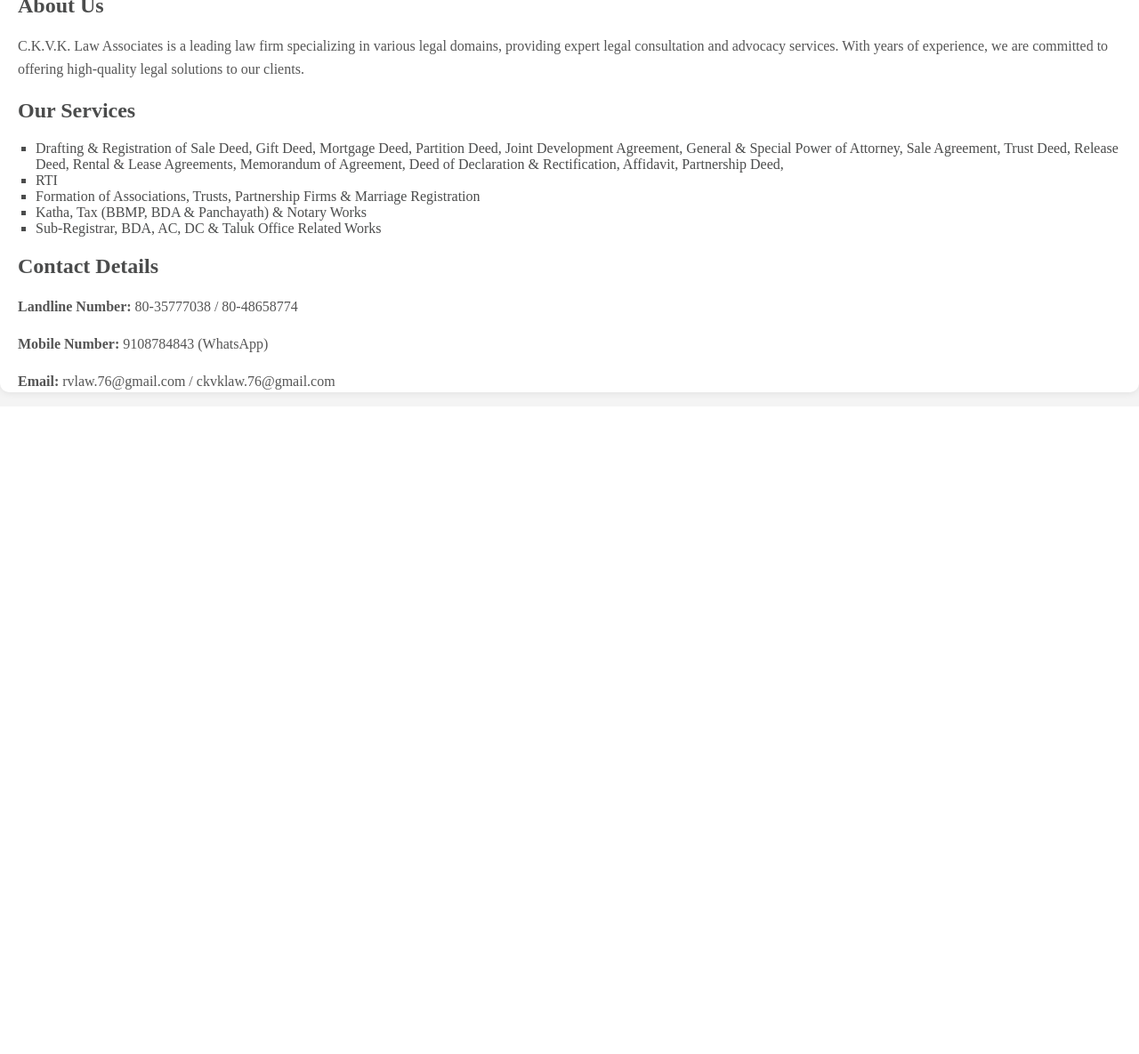
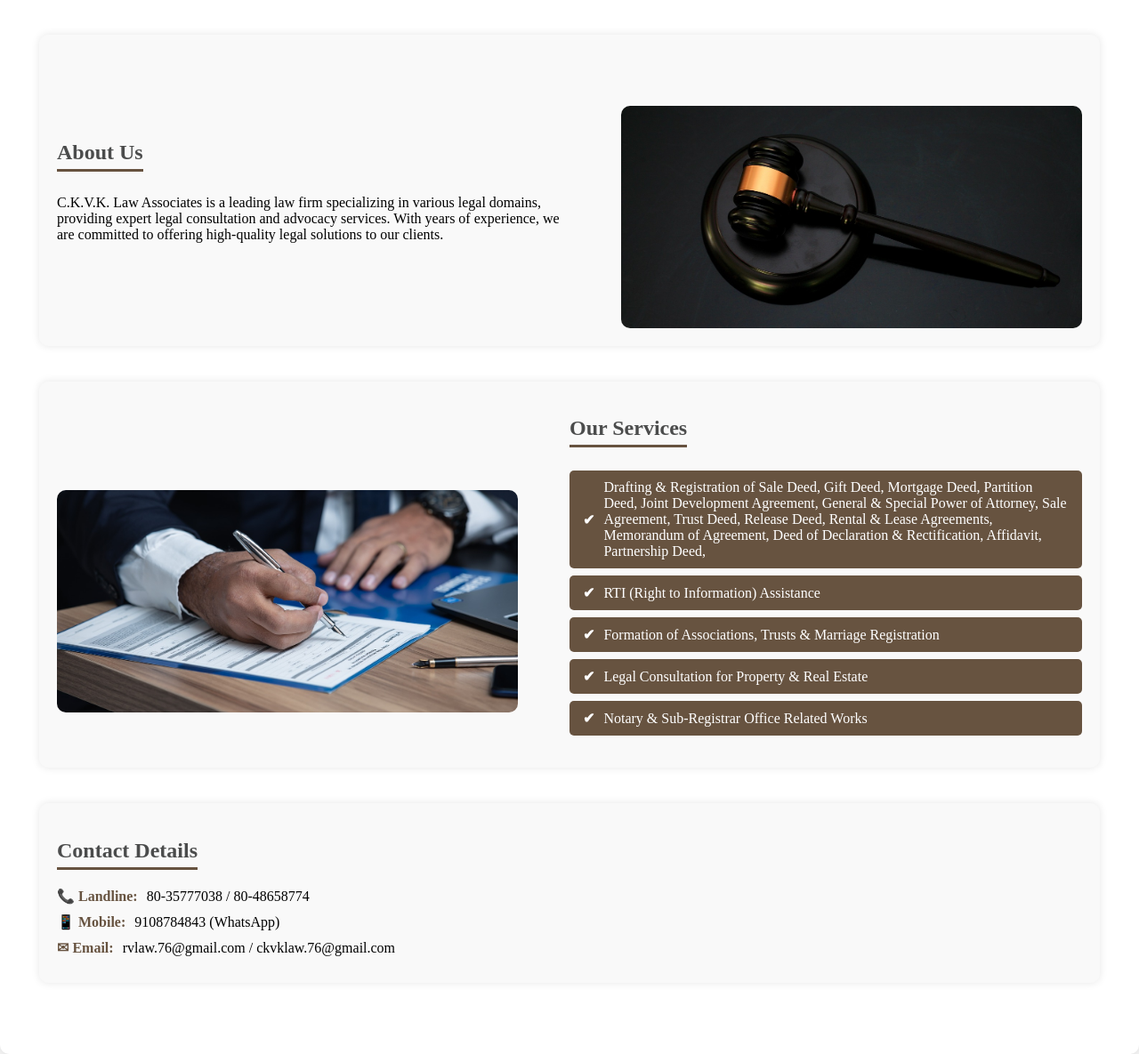
Before and after one commit to vinaykalwala/ClientKyc, a Django app: page / in a window 1280 px wide. Shown: the part 472-1657 px from the top of the page at 89% size. Before the commit the page ends 920 px from the top, so only its background shows below. Run offline with Django 5.2, Linux system fonts and the light colour scheme.

Commit message:
design fixed

```diff
--- a/templates/home.html
+++ b/templates/home.html
@@ -23,16 +23,16 @@
             height: 40px;
         }
         .header .login-button {
-            padding: 6px 14px;
-            border-radius: 15px;
-            font-weight: 600;
-            color: #4B4C4C;
-            background-color: #fff;
-            outline: none;
+            padding: 8px 16px;
+            border-radius: 20px;
+            font-weight: bold;
+            color: #fff;
+            background-color: #7C6A59;
+            text-decoration: none;
+            transition: 0.3s;
         }
         .header .login-button:hover {
-            cursor: pointer;
-            background-color: #f4f4f4;
+            background-color: #675340;
         }
         .header a {
             text-decoration: none;
@@ -44,10 +44,12 @@
         }
         .container {
             background: #fff;
-            padding-top: 4px;
+            padding-top: 10px;
             border-radius: 10px;
             box-shadow: 0 0 10px rgba(0, 0, 0, 0.1);
             text-align: center;
+            margin-top: 20px;
+            padding-bottom: 40px;
         }
         .banner {
             position: relative;
@@ -67,27 +69,73 @@
             transform: translate(-50%, -50%);
             color: white;
             text-align: center;
-            background: rgba(0, 0, 0, 0.6);
+            background: rgba(0, 0, 0, 0.7);
             padding: 20px;
             border-radius: 10px;
+            width: 80%;
         }
         .title {
             color: #4B4C4C;
+            text-align: center;
+            margin-bottom: 10px;
+            font-size: 24px;
+            font-weight: bold;
+            border-bottom: 3px solid #675340;
+            display: inline-block;
+            padding-bottom: 5px;
         }
-        p {
-            font-size: 16px;
-            color: #555;
-            line-height: 1.6;
+        .section {
+            display: flex;
+            align-items: center;
+            justify-content: space-between;
+            gap: 20px;
+            background: #f9f9f9;
+            padding: 20px;
+            border-radius: 10px;
+            box-shadow: 0 0 10px rgba(0, 0, 0, 0.1);
+            margin: 40px auto;
+            width: 90%;
+            text-align: left;
         }
-        .services, .contact, .about {
-            margin-top: 20px;
-            text-align: left;
-            padding: 0 20px;
+        .section img {
+            margin-top: 60px;
+            width: 45%;
+            border-radius: 10px;
+            object-fit: cover;
+            max-height: 250px;
+        }
+        .section-text {
+            width: 50%;
         }
         .services ul {
-            list-style-type: square;
-            color: #4B4C4C;
-            padding-left: 20px;
+            list-style-type: none;
+            padding: 0;
+        }
+        .services li {
+            background: #675340;
+            color: #fff;
+            padding: 10px 15px;
+            margin: 8px 0;
+            border-radius: 5px;
+            font-size: 16px;
+            display: flex;
+            align-items: center;
+            gap: 10px;
+        }
+        .services li::before {
+            content: "✔";
+            color: #fff;
+            font-weight: bold;
+        }
+        .contact-info p {
+            margin: 10px 0;
+            font-size: 16px;
+            display: flex;
+            align-items: center;
+            gap: 10px;
+        }
+        .contact-info strong {
+            color: #675340;
         }
     </style>
 </head>
@@ -99,6 +147,7 @@
         </div>
         <a href="{% url 'login' %}" class="login-button">Login</a>
     </div>
+
     <div class="container">
         <div class="banner">
             <img src="../static/home-banner.jpg" alt="Law Firm Image">
@@ -109,28 +158,42 @@
             </div>
         </div>
 
-        <div class="about">
+        <!-- About Us Section with Image -->
+        <div class="section about">
+            <div class="section-text">
                 <h2 class="title">About Us</h2>
                 <p>C.K.V.K. Law Associates is a leading law firm specializing in various legal domains, providing expert legal consultation and advocacy services. With years of experience, we are committed to offering high-quality legal solutions to our clients.</p>
             </div>
+            <img src="../static/aboutus.jpg" alt="Law Firm About Us">
+        </div>
 
-        <div class="services">
+        <!-- Our Services Section with Image -->
+        <div class="section services">
+            <img src="../static/services.jpg" alt="Legal Services">
+            <div class="section-text">
                 <h2 class="title">Our Services</h2>
                 <ul>
                     <li>Drafting & Registration of Sale Deed, Gift Deed, Mortgage Deed, Partition Deed, Joint Development Agreement, General & Special Power of Attorney, Sale Agreement, Trust Deed, Release Deed, Rental & Lease Agreements,
-                Memorandum of Agreement, Deed of Declaration & Rectification, Affidavit, Partnership Deed,
-                <li>RTI</li>
-                <li>Formation of Associations, Trusts, Partnership Firms & Marriage Registration</li>
-                <li>Katha, Tax (BBMP, BDA & Panchayath) & Notary Works</li>
-                <li>Sub-Registrar, BDA, AC, DC & Taluk Office Related Works</li>
+                        Memorandum of Agreement, Deed of Declaration & Rectification, Affidavit, Partnership Deed,</li>
+                    <li>RTI (Right to Information) Assistance</li>
+                    <li>Formation of Associations, Trusts & Marriage Registration</li>
+                    <li>Legal Consultation for Property & Real Estate</li>
+                    <li>Notary & Sub-Registrar Office Related Works</li>
                 </ul>
             </div>
+        </div>
 
-        <div class="contact">
+        <!-- Contact Details Section -->
+        <div class="section contact">
+            <div class="section-text">
                 <h2 class="title">Contact Details</h2>
-            <p><strong>Landline Number:</strong> 80-35777038 / 80-48658774</p>
-            <p><strong>Mobile Number:</strong> 9108784843 (WhatsApp)</p>
-            <p><strong>Email:</strong> rvlaw.76@gmail.com / ckvklaw.76@gmail.com</p>
+                <div class="contact-info">
+                    <p><strong>📞 Landline:</strong> 80-35777038 / 80-48658774</p>
+                    <p><strong>📱 Mobile:</strong> 9108784843 (WhatsApp)</p>
+                    <p><strong>✉ Email:</strong> rvlaw.76@gmail.com / ckvklaw.76@gmail.com</p>
+                    <!-- <p><strong>📍 Address:</strong> [Your Address Here]</p> -->
+                </div>
+            </div>
         </div>
     </div>
 </body>
--- a/templates/kyc_list.html
+++ b/templates/kyc_list.html
@@ -1,7 +1,7 @@
 {% extends 'base.html' %} {% block content %}
 <style>
     .container {
-        max-width: 1100px;
+        max-width: 1400px;
         margin: auto;
         padding: 20px;
         background: #fff;
@@ -64,7 +64,7 @@
     .table th,
     .table td {
         border: 1px solid #ddd;
-        padding: 12px;
+        padding: 10px 6px;
         text-align: center;
     }
 
```
Also changed, not shown: templates/includes/header.html (+9 -8 lines), static/aboutus.jpg (added), static/contact-us.jpg (added), static/services.jpg (added). Lines whose indentation alone changed are shown as unchanged.
